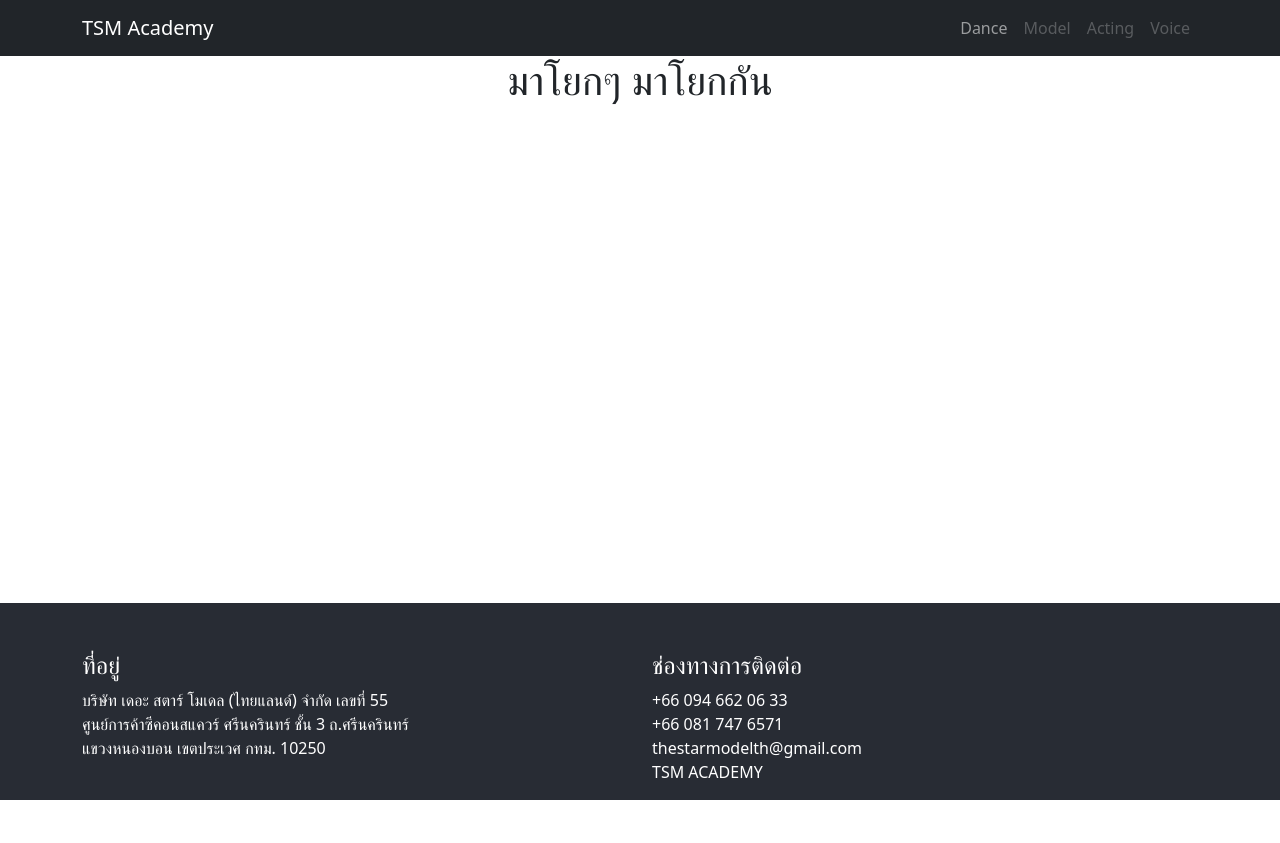
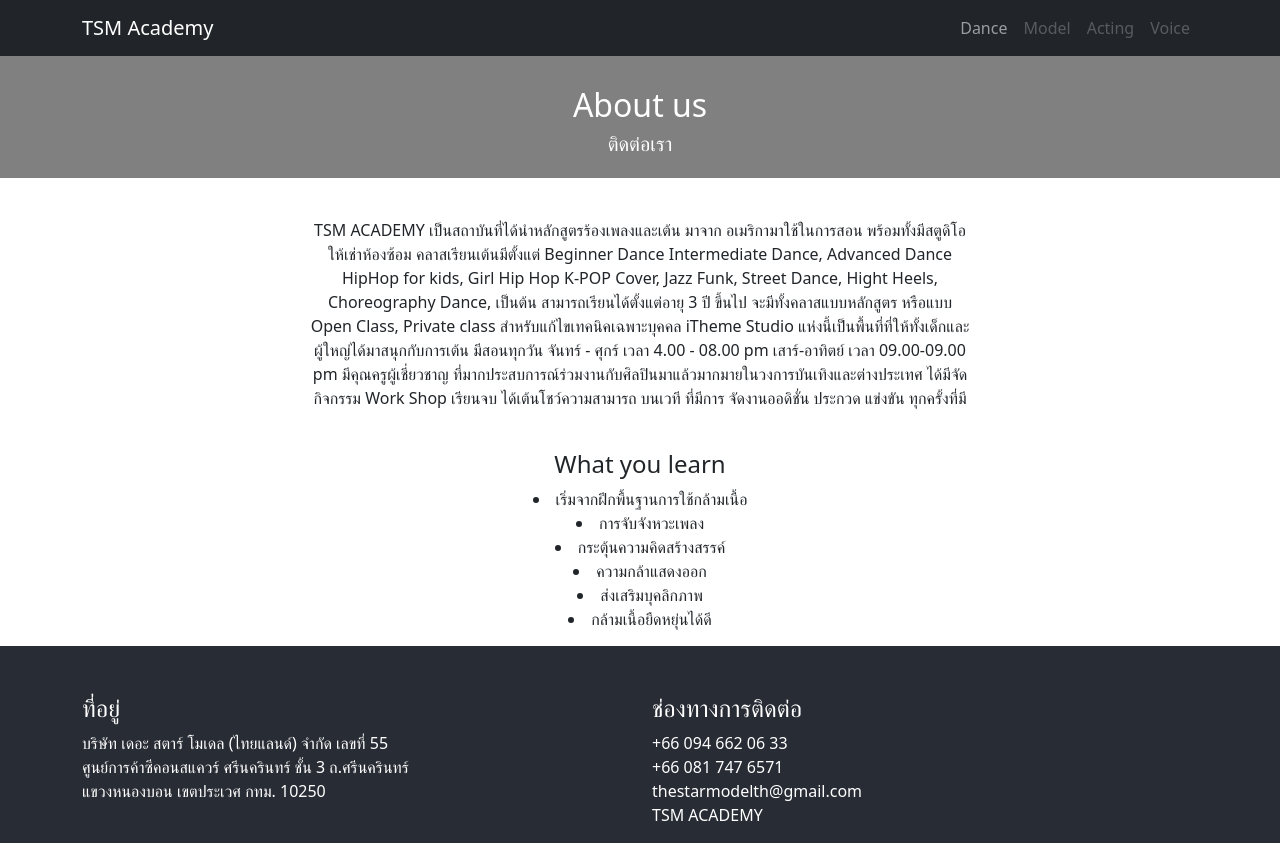
Before and after one commit to Narutchai01/tsm_academy01, a React (Create React App) app: page /dance in a window 1280 px wide. Before the commit the page ends 800 px from the top, so only its background shows below. Built offline with nearby package versions, Linux system fonts and the light colour scheme.

Commit message:
pasodmaspodm

```diff
--- /dev/null
+++ b/src/Pages/Dancepage.css
@@ -0,0 +1,59 @@
+          .main-header.-banner {
+                padding-bottom: 26px;
+                min-height: 220px;
+                margin-bottom: 30px;
+            }
+            .main-header.-banner {
+                padding-bottom: 14px;
+                min-height: 120px;
+                background: gray;
+                color: #fff;
+                text-align: center;
+            }
+            .main-header {
+                margin-bottom: 15px;
+                padding-top: 30px;
+            }
+            .main-header.-banner .main-title {
+                width: 750px;
+            }
+
+    @media (min-width: 1170px) {
+        .s-container {
+                max-width: 1170px;
+            }
+    }
+    @media (min-width: 992px) {
+        .s-container {
+                max-width: 990px;
+            }
+    }
+    @media (min-width: 768px) {
+        .s-container {
+    padding-left: 30px;
+    padding-right: 30px;
+}
+    }
+    .s-container {
+        margin-right: auto;
+        margin-left: auto;
+        padding-right: 16px;
+        padding-left: 16px;
+        width: 100%;
+    }
+    .main-header.-banner .s-container {
+        position: relative;
+        display: flex;
+        -webkit-align-items: center;
+        -ms-flex-align: center;
+        align-items: center;
+        -webkit-justify-content: center;
+        -ms-flex-pack: center;
+        justify-content: center;
+    }
+    .main-content {
+        margin-bottom: 15px;
+        padding-top: 10px;
+        padding-left: 310px;
+        padding-right: 310px;
+    }
--- a/src/Pages/Dancepage.js
+++ b/src/Pages/Dancepage.js
@@ -1,7 +1,31 @@
-export default function Dancepage(){
-    return(
-        <>
-        <h1>มาโยกๆ มาโยกกัน</h1>
-        </>
+import './Dancepage.css'
+
+export default function Dancepage() {
+    return (
+        <div>
+            <div className='main-header -banner'>
+                <div className='s-container'>
+                    <div className='main-title'>
+                        <h2>About us</h2>
+                        <h5>ติดต่อเรา</h5>
+                    </div>
+                </div>
+            </div>
+            <div className='main-content'>
+            <p> TSM ACADEMY  เป็นสถาบันที่ได้นำหลักสูตรร้องเพลงและเต้น มาจาก อเมริกามาใช้ในการสอน พร้อมทั้งมีสตูดิโอให้เช่าห้องซ้อม คลาสเรียนเต้นมีตั้งแต่ Beginner Dance Intermediate Dance, Advanced Dance HipHop for kids, Girl Hip Hop  K-POP Cover, Jazz Funk, Street Dance, Hight Heels, Choreography Dance, เป็นต้น สามารถเรียนได้ตั้งแต่อายุ 3 ปี ขึ้นไป จะมีทั้งคลาสแบบหลักสูตร หรือแบบ Open Class, Private class สำหรับแก้ไขเทคนิคเฉพาะบุคคล
+                iTheme Studio แห่งนี้เป็นพื้นที่ที่ให้ทั้งเด็กและผู้ใหญ่ได้มาสนุกกับการเต้น มีสอนทุกวัน จันทร์ - ศุกร์ เวลา 4.00 - 08.00 pm เสาร์-อาทิตย์ เวลา 09.00-09.00 pm มีคุณครูผู้เชี่ยวชาญ ที่มากประสบการณ์ร่วมงานกับศิลปินมาแล้วมากมายในวงการบันเทิงและต่างประเทศ ได้มีจัดกิจกรรม Work Shop เรียนจบ ได้เต้นโชว์ความสามารถ บนเวที ที่มีการ จัดงานออดิชั่น ประกวด แข่งขัน ทุกครั้งที่มี
+            </p>
+            <br></br>
+            <h4>What you learn</h4>
+            <div className='text-learn'>
+            <li>เริ่มจากฝึกพื้นฐานการใช้กล้ามเนื้อ</li>
+            <li>การจับจังหวะเพลง</li>
+            <li>กระตุ้นความคิดสร้างสรรค์</li>
+            <li>ความกล้าแสดงออก</li>
+            <li>ส่งเสริมบุคลิกภาพ</li>
+            <li>กล้ามเนื้อยืดหยุ่นได้ดี </li>
+            </div>
+            </div>
+        </div>
     )
 }
```
